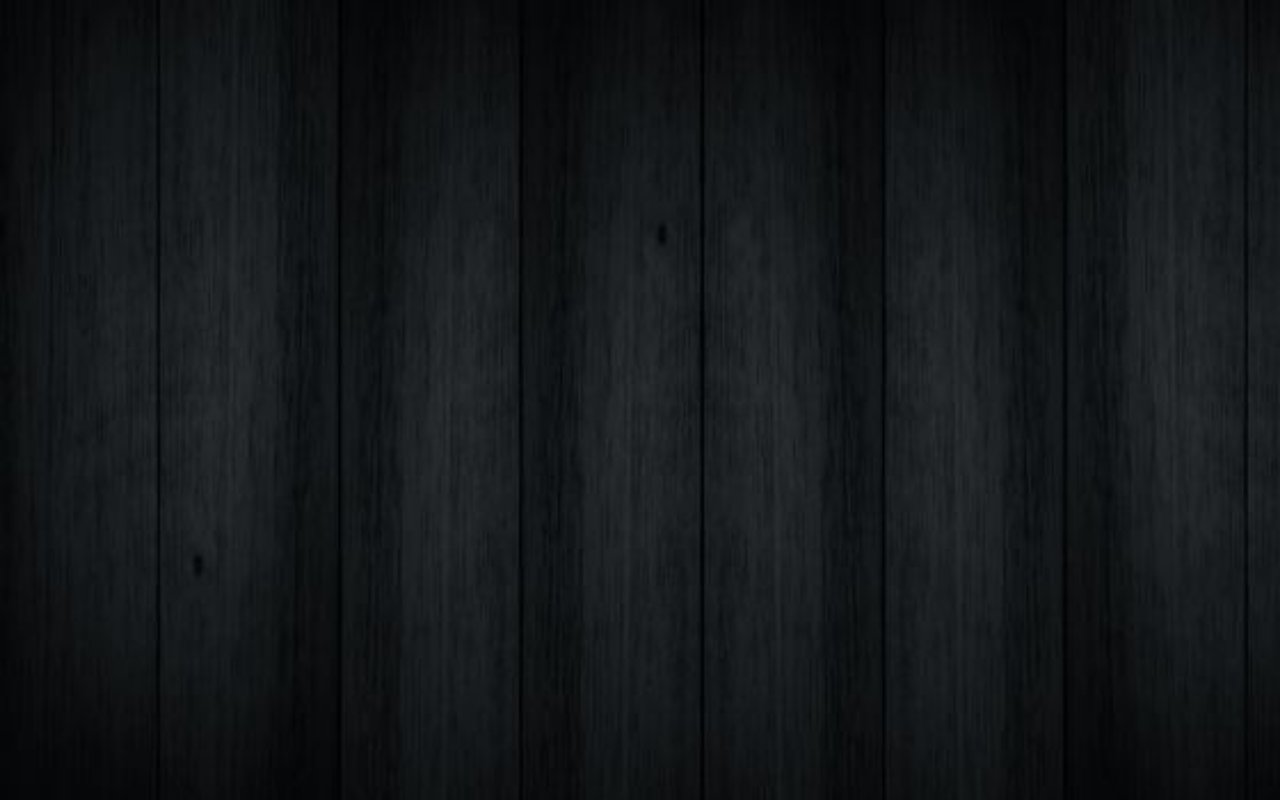
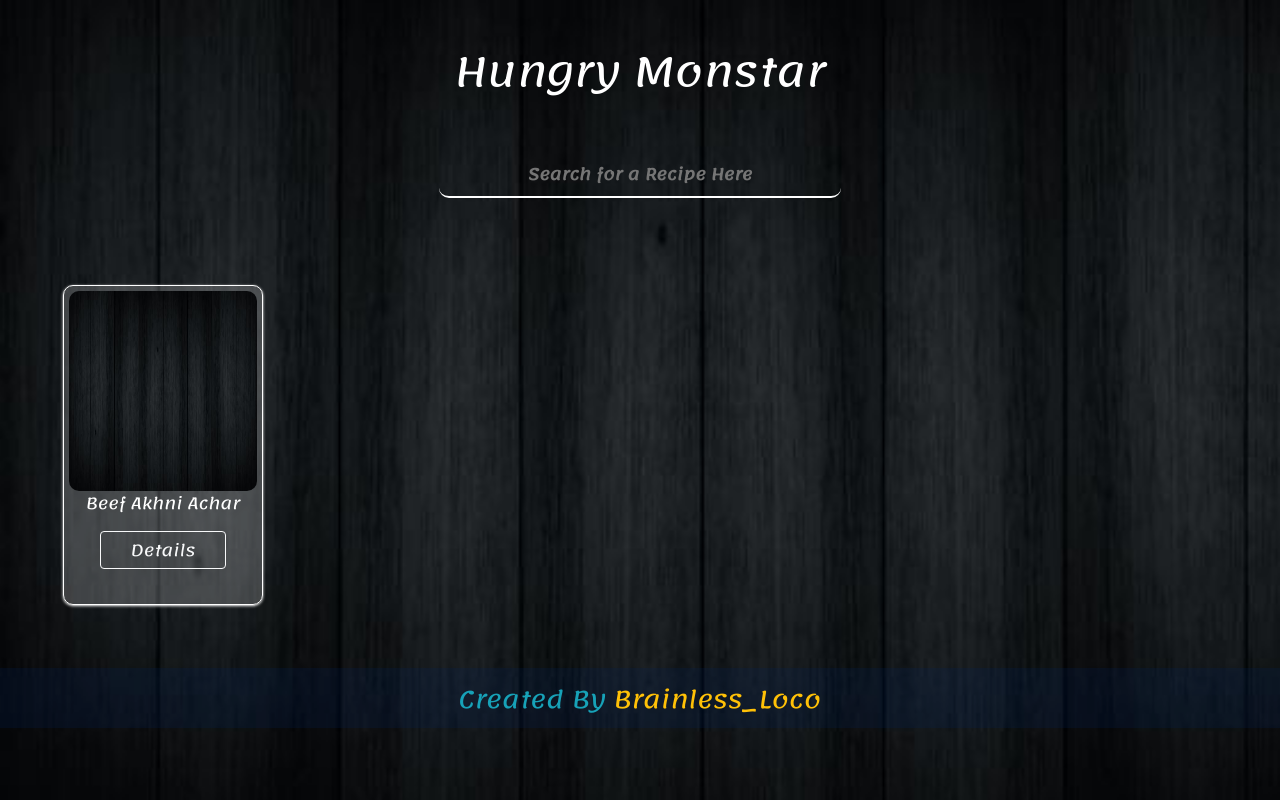
Before and after one commit to Brainless-Loco/Hungry-Monstar-Cooking-Recipe-Api, a plain HTML site: page index.html in a window 1280 px wide. Drawn offline with Linux system fonts and the light colour scheme.

Commit message:
front-end complete

```diff
--- a/css/style.css
+++ b/css/style.css
@@ -22,26 +22,58 @@ ul,ol{
     list-style: none;
 }
 input{
-    min-height: 60px !important;
-    min-width: 120px !important;
+    border-top: none;
+    border-right: none;
+    border-left: none;
+    border-bottom: 2px solid white;
+    outline: none;
+    padding: 10px;
+    background: transparent;
+    min-width: 80%;
+    color: rgb(230, 247, 168);
     font-weight: bold !important;
-    border-radius: 15px !important;
+    border-radius: 10px ;
 }
 .img-1{
-    max-height: 200px;
+    min-height: 200px !important;
+    max-width: 100% !important;
+    border-radius: 10px;
+    background-color: white;
 }
 .searched-item{
     width: 200px;
     background-color: white;
+    margin: 5px;
     padding: 10px;
     border-radius: 8px;
     border: 2px solid sienna;
-    margin: 5px;
+}
+#search-results{
+    min-height: 350px;
+}
+.item{
+    min-height: 270px;
+    width: 200px;
+    background-color: rgba(255, 255, 255,0.2);
+    margin: 15px;
+    padding:  5px;
+    border: 1px solid white;
+    border-radius: 10px;
+    text-align: center;
+    box-shadow: 0px 1px 3px white;
+    transition: all 0.3s;
+}
+.item:hover{
+    box-shadow: 0px 1px 10px white;
+}
+.modal-bg-1{
+    background-color: rgba(87, 86, 75, 0.5);
 }
 .img-2{
-    height: 170px;
-    width: 200px;
+    height: 350px;
+    width: 80%;
 }
-.seach-result{
-    min-height: 350px;
+footer{
+    background-color: rgba(2, 38, 95, 0.2);
+    padding: 18px 0px 5px 0px;
 }
--- a/index.html
+++ b/index.html
@@ -1,5 +1,6 @@
 <!DOCTYPE html>
 <html lang="en">
+
 <head>
     <meta charset="UTF-8">
     <meta http-equiv="X-UA-Compatible" content="IE=edge">
@@ -9,15 +10,81 @@
     <link rel="stylesheet" href="css/style.css">
     <title>Hungry Monstar by Brainless_Loco</title>
 </head>
+
 <body>
 
+    <br>
+    <br>
+    <h4 class="text-center text-white h1">Hungry Monstar</h4>
+    <br>
+    <br>
+    <div class="col-md-6 col-lg-5 mx-auto text-center">
+        <input type="text" class="text-center" placeholder="Search for a Recipe Here" id="search-bar">
+    </div>
+    <br>
+    <br>
+    <br>
+    <div id="search-results" class="mx-md-5 d-flex flex-wrap justify-content-center justify-content-md-start">
+        <div class="item">
+            <img src="images/bg.jpg" class="img-1" alt="">
+            <p class="text-white">Beef Akhni Achar</p>
+            <button id="itemno-" data-toggle="modal" data-target=".bd-example-modal-lg"
+                class="btn btn-block btn-outline-light col-8 mx-auto my-2" onclick="modalEdit(this.id)">Details</button>
+        </div>
+    </div>
+    <br><br>
+
+    <!-- Modal -->
+    <div class="modal fade modal-bg-1 bd-example-modal-lg" tabindex="-1" role="dialog"
+        aria-labelledby="myLargeModalLabel" aria-hidden="true">
+        <div class="modal-dialog modal-lg">
+            <div class="modal-content border border-light bg-dark">
+                <div class="modal-header">
+                    <h5 class="modal-title text-light" id="exampleModalLabel">How to Make Beef Akhni Khuchuri 7 Days
+                    </h5>
+                    <button type="button" class="close" data-dismiss="modal" aria-label="Close">
+                        <span aria-hidden="true">&times;</span>
+                    </button>
+                </div>
+                <div class="modal-body text-light">
+                    <div class="text-center mb-3">
+                        <img src="images/bg.jpg" class="img-2 rounded" alt="">
+                    </div>
+                    <p>
+                        Area:
+                        <br>
+                        Category:
+                        <br>
+                        Tags: <small class="font-italic"></small>
+                    </p>
+                    <h6 class="h6 text-info">Ingredients:</h6>
+                    <ul class="ml-4 small" >
+                        <li>
+                            <p><i class="far fa-dot-circle text-secondary"></i> 1 Pound something</p>
+                        </li>
+                    </ul>
+                    <h6 class="text-info text-center font-weight-bold h6">Instructions</h6>
+                    <p class="text-justify small">Lorem ipsum dolor sit amet consectetur adipisicing elit.</p>
+                    <a href="" class="btn col-md-4 col-lg-3 mx-auto btn-block btn-danger"><i class="fab fa-youtube"></i> Watch Process</a>
+                </div>
+                <div class="modal-footer">
+                    <button type="button" class="btn btn-outline-light" data-dismiss="modal">Close</button>
+                    <a href="" class="btn btn-outline-light"><i class="fab fa-github"></i> GitHub Link</a>
+                </div>
+            </div>
+        </div>
+    </div>
 
 
-
+    <footer>
+        <h4 class="h4 text-center text-info">Created By <a href="" class="text-warning"
+                target="_blank">Brainless_Loco</a></h4>
+    </footer>
 
     <script src="js/jquery-3.5.1.min.js"></script>
     <script src="js/all.js"></script>
     <script src="js/bootstrap.min.js"></script>
     <script src="js/main.js"></script>
 </body>
+
 </html>
--- a/js/main.js
+++ b/js/main.js
@@ -0,0 +1,3 @@
+modalEdit = (id) =>{
+    console.log(id);
+}
```
